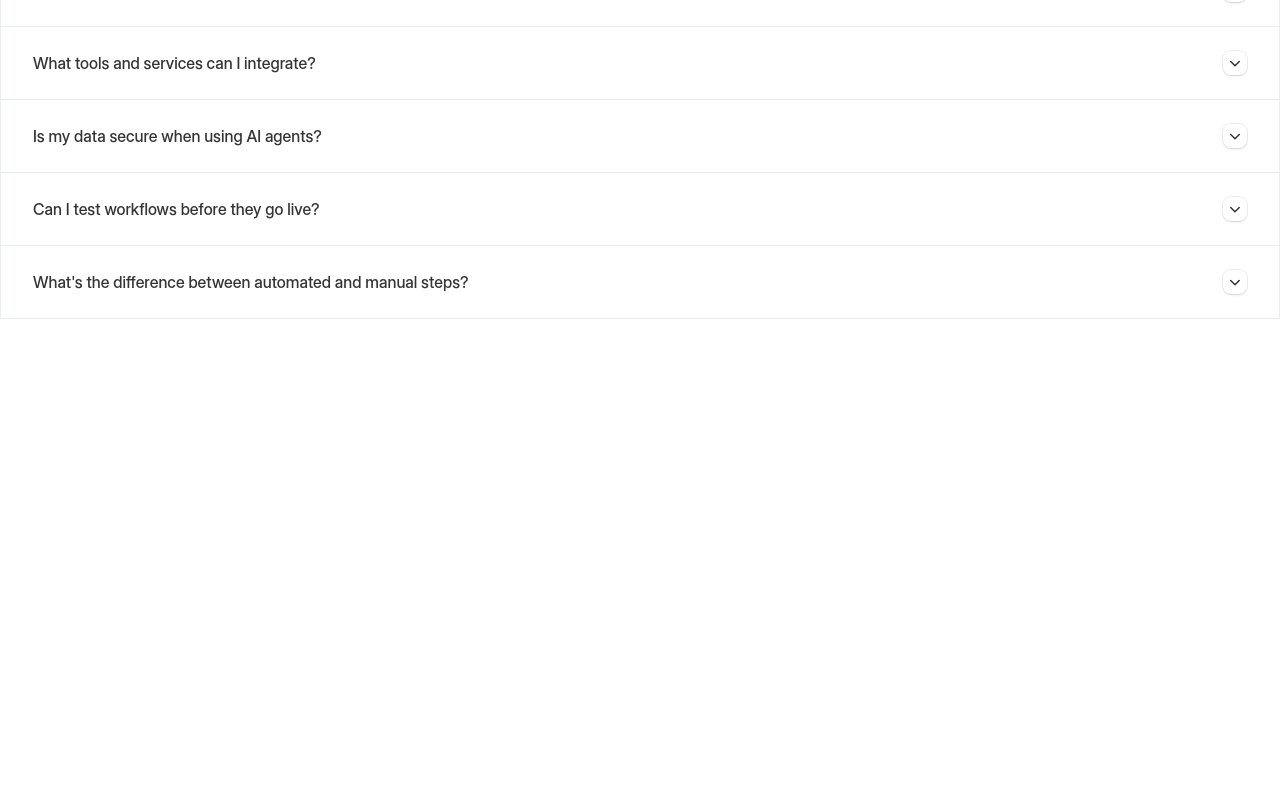
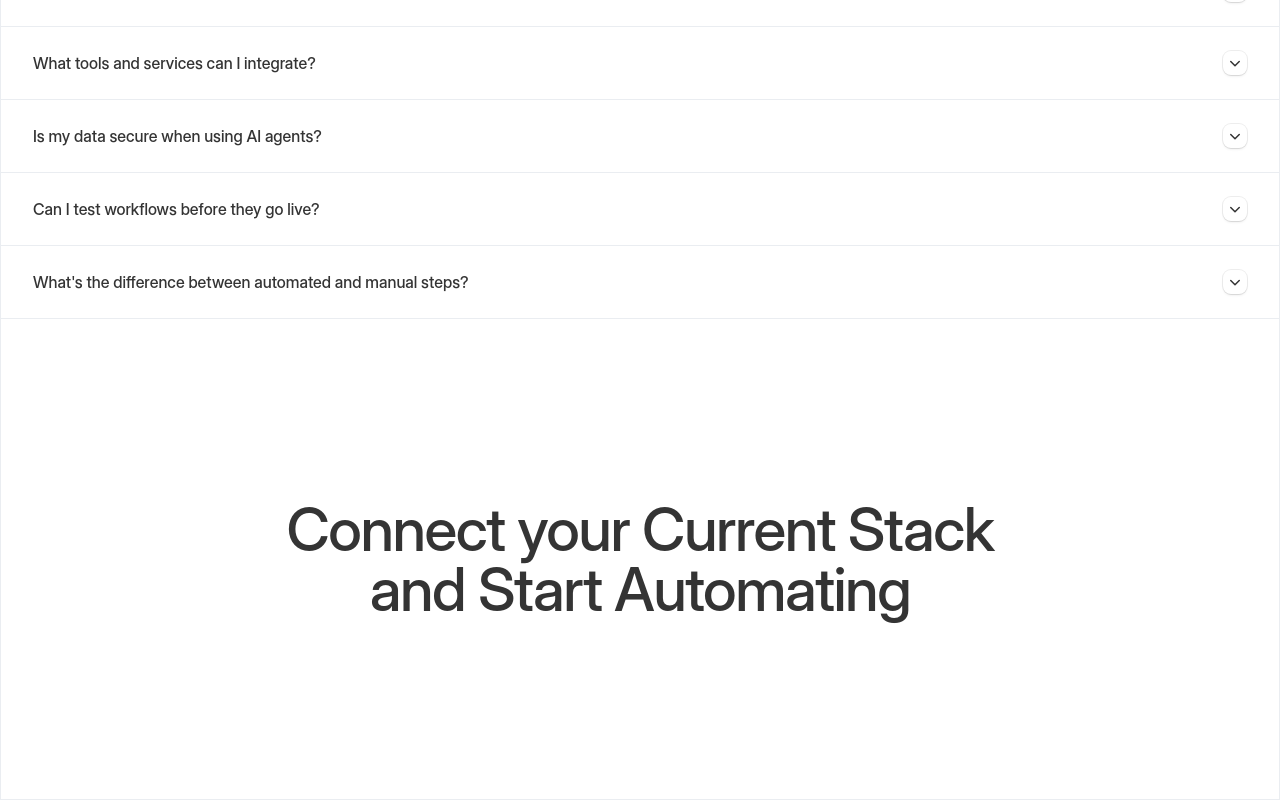
Before and after one commit to ispasdani/dbluna, a Next.js app: page / in a window 1280 px wide. Shown: the part 6925-7725 px from the top of the page. Before the commit the page ends 7244 px from the top, so only its background shows below. Built offline with nearby package versions, Linux system fonts and the light colour scheme; no server answers.

Commit message:
video section added

```diff
--- a/app/(marketing)/page.tsx
+++ b/app/(marketing)/page.tsx
@@ -8,6 +8,7 @@ import { HowItWorks } from "@/components/sections/howItWorks/howItWorks";
 import { LogoCloud } from "@/components/sections/logoCloud";
 import { Pricing } from "@/components/sections/pricing";
 import { UseCases } from "@/components/sections/useCases";
+import VideoSec from "@/components/sections/videoSec";
 
 export default function Home() {
   return (
@@ -31,6 +32,8 @@ export default function Home() {
       <DivideX />
       <FAQs />
       <DivideX />
+      <VideoSec />
+      <DivideX />
     </main>
   );
 }
--- /dev/null
+++ b/components/sections/videoSec.tsx
@@ -0,0 +1,17 @@
+import { cn } from "@/lib/utils";
+import React from "react";
+import { Container } from "../general/container";
+import { SectionHeading } from "../general/sectionHeading";
+import { Button } from "../general/button";
+
+const VideoSec = () => {
+  return (
+    <Container className="border-divide relative flex min-h-60 flex-col items-center justify-center overflow-hidden border-x px-4 py-4 md:min-h-120">
+      <SectionHeading className="relative z-10 text-center lg:text-6xl">
+        Connect your Current Stack <br /> and Start Automating
+      </SectionHeading>
+    </Container>
+  );
+};
+
+export default VideoSec;
```
